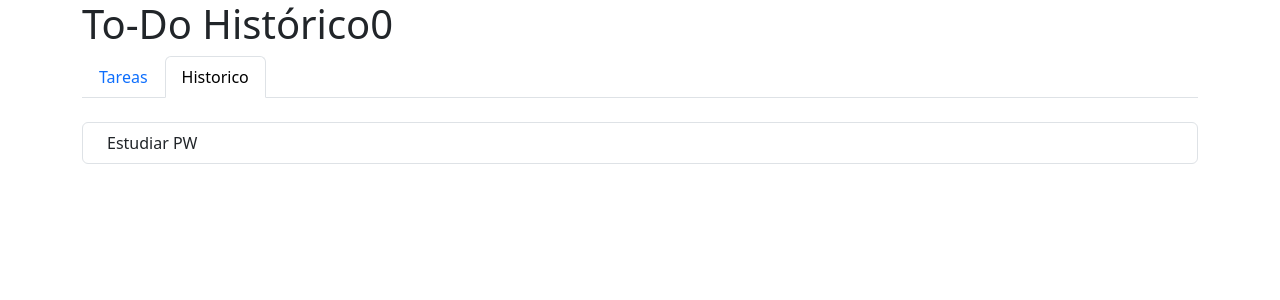
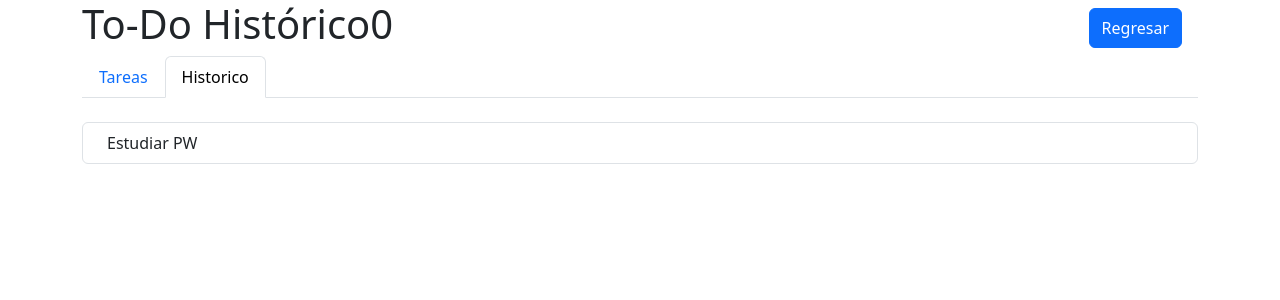
Before and after one commit to melissa-mb/to-do-app-pw, a React (Vite) app: page /historico in a window 1280 px wide. Shown: the top 300 px of the page. Built offline with nearby package versions, Linux system fonts and the light colour scheme.

Commit message:
home button

```diff
--- a/src/components/Titulo.tsx
+++ b/src/components/Titulo.tsx
@@ -1,21 +1,46 @@
-import { useState } from "react"
+import { useState } from "react";
+import { useNavigate } from "react-router-dom";
+import { Pagina } from "./Navegacion";
 
 interface TituloProps {
-    texto: string
+  texto: string;
+  pagina: Pagina;
 }
 
 const Titulo = (props: TituloProps) => {
-    const [contClicks, setContClicks] = useState(0)
-    return <h1 onClick={() => {
-        setContClicks(contClicks+1)
-    }
-    }>
+  const [contClicks, setContClicks] = useState(0);
+  const navigate = useNavigate(); // hook
+  return (
+    <div>
+      <h1
+        className="d-flex justify-content-between align-intems-start"
+        onClick={() => {
+          setContClicks(contClicks + 1);
+        }}
+      >
         {props.texto}{contClicks}
-    </h1>
-}
 
-{/* si quieres nombrar la función tendrías que:
+
+        {
+        (() => {
+          if (props.pagina == Pagina.Historico) {
+            return <button className="btn btn-primary mt-2 me-3"
+            type="button"
+            onClick={() => {
+                  navigate("/");
+                }}>Regresar</button>
+          }
+        })()
+        }
+      </h1>
+    </div>
+  );
+};
+
+{
+  /* si quieres nombrar la función tendrías que:
     const funcion ()=>{
     }
-    (Declararla) y luego llamarla en onClick(funcion)*/}
-export default Titulo
+    (Declararla) y luego llamarla en onClick(funcion)*/
+}
+export default Titulo;
--- a/src/pages/HistoricoPage.tsx
+++ b/src/pages/HistoricoPage.tsx
@@ -8,7 +8,7 @@ const HistoricoPage = () => {
         {id: 1, nombre:'Estudiar PW'}
     ]
     return <div className="container">
-        <Titulo texto="To-Do Histórico"/>
+        <Titulo texto="To-Do Histórico" pagina={Pagina.Historico}/>
         <Navegacion pagina={Pagina.Historico}/>
         <ListaTODOs todos = {listaHistorico} esHistorico={true}/>
         </div>
--- a/src/pages/MainPage.tsx
+++ b/src/pages/MainPage.tsx
@@ -17,7 +17,7 @@ const MainPage = () => {
   }
 
   return <div className="container">
-    <Titulo texto="To-Do App"/>
+    <Titulo texto="To-Do App" pagina={Pagina.Main}/>
     <Navegacion pagina={Pagina.Main}/>
     <Formulario agregar={agregarTodo}/>
     <ListaTODOs todos = {listaTODOs} esHistorico={false}/>
--- a/tsconfig.app.json
+++ b/tsconfig.app.json
@@ -19,7 +19,7 @@
     "strict": true,
     "noUnusedLocals": true,
     "noUnusedParameters": true,
-    "erasableSyntaxOnly": true,
+    "erasableSyntaxOnly": false,
     "noFallthroughCasesInSwitch": true,
     "noUncheckedSideEffectImports": true
   },
```
